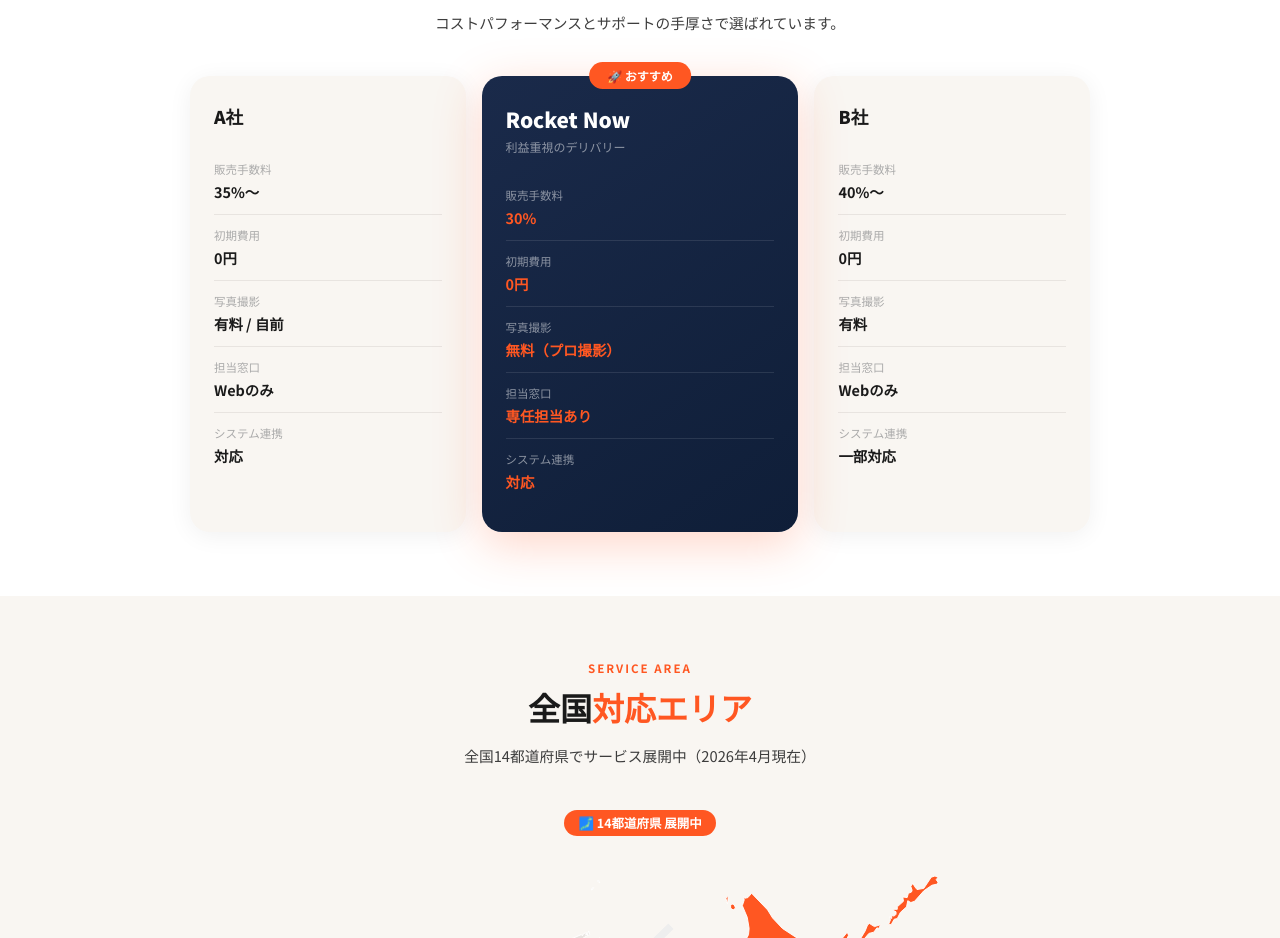
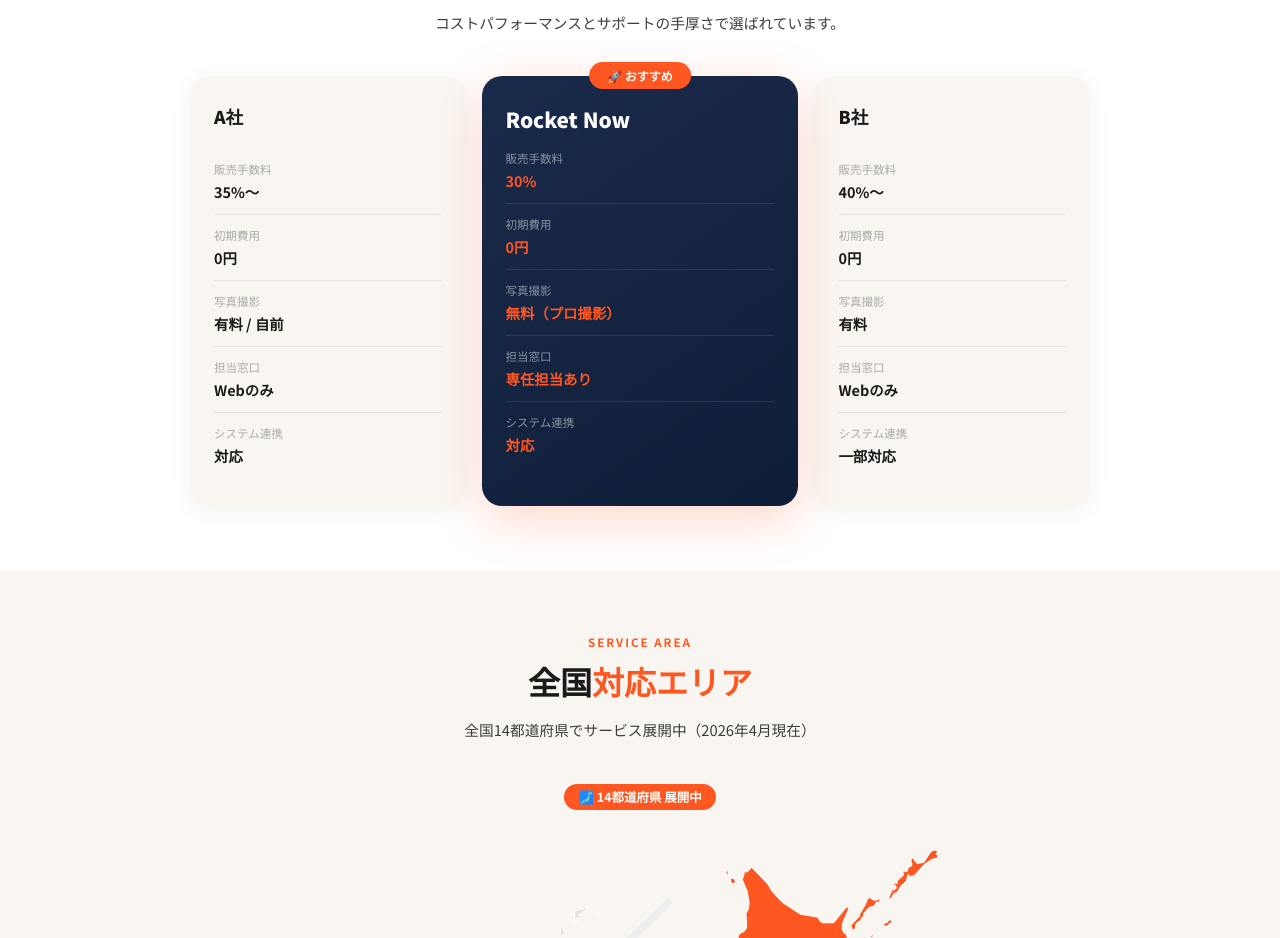
Before and after one commit to yu-omura-works/rocketnow-kameiten, a Next.js app: page / in a window 1280 px wide. Shown: the part 1960-2898 px from the top of the page. Built offline with nearby package versions, Linux system fonts and the light colour scheme.

Commit message:
fix: 比較セクションのサブテキスト削除

```diff
--- a/src/app/page.tsx
+++ b/src/app/page.tsx
@@ -856,7 +856,6 @@
             <div style={{background:'linear-gradient(145deg,#1a2a4a,#0f1e38)',borderRadius:'20px',padding:'28px 24px',boxShadow:'0 12px 48px rgba(255,87,34,0.25)',position:'relative'}}>
               <div style={{position:'absolute',top:'-14px',left:'50%',transform:'translateX(-50%)',background:'var(--flame)',color:'white',fontSize:'0.75rem',fontWeight:'900',padding:'5px 18px',borderRadius:'50px',whiteSpace:'nowrap'}}>🚀 おすすめ</div>
               <div style={{fontSize:'1.3rem',fontWeight:'900',marginBottom:'4px',color:'white'}}>Rocket Now</div>
-              <div style={{fontSize:'0.75rem',color:'rgba(255,255,255,0.5)',marginBottom:'20px'}}>利益重視のデリバリー</div>
               {[
                 {label:'販売手数料',value:'30%',good:true},
                 {label:'初期費用',value:'0円',good:true},
```
Also changed, not shown: 1 other file (tests, documents, lock files or other folders).
